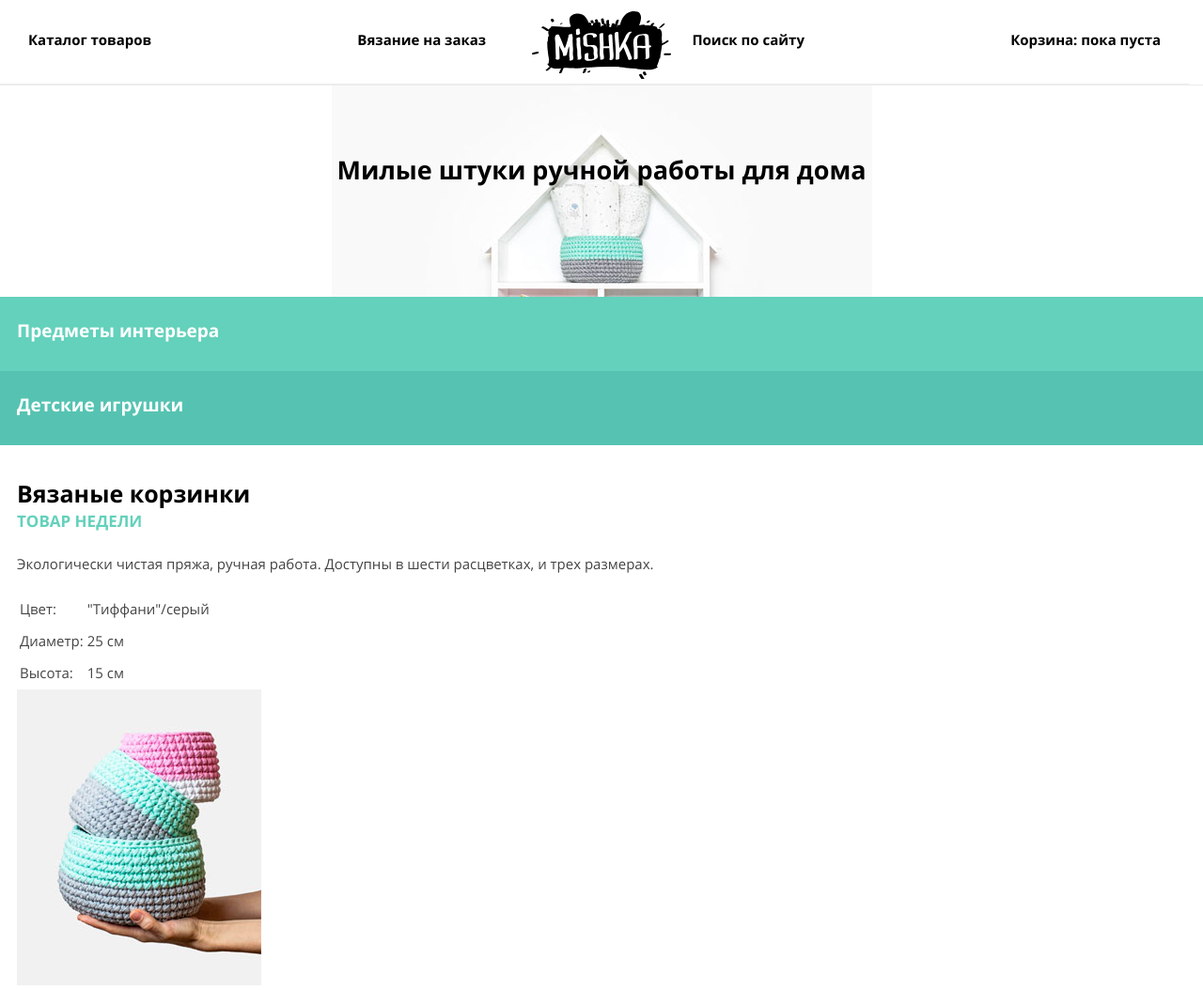
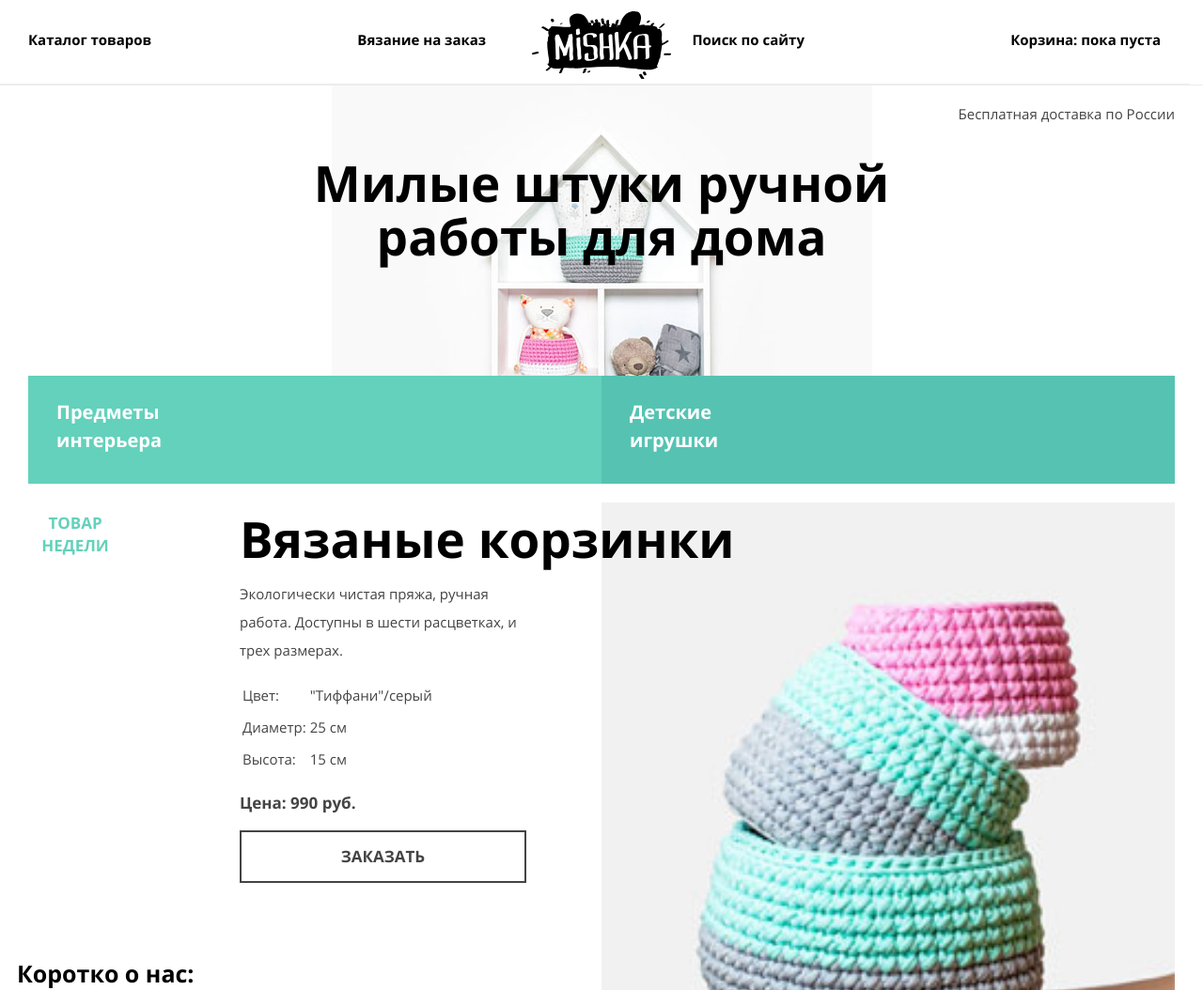
Before and after one commit to miumio/1458863-mishka-20, a plain HTML site: page source/index.html in a window 1280 px wide. Shown: the top 1054 px of the page at 94% size. Drawn offline with nearby package versions, Linux system fonts and the light colour scheme; files that its build step writes are made by us from their sources.

Commit message:
ADD adaptive intro

```diff
--- a/source/index.html
+++ b/source/index.html
@@ -40,13 +40,14 @@
     <main class="page-main">
       <section class="intro">
         <div class="intro__wrapper">
-          <h1 class="intro__title">Милые штуки ручной работы для дома</h1>
+          <h1 class="intro__title">Милые штуки ручной <br>работы для дома</h1>
+          <p class="intro__shipping">Бесплатная доставка по России</p>
           <ul class="intro__nav catalog-nav">
             <li class="catalog-nav__item">
-              <a href="#" class="catalog-nav__link catalog-nav__link--interior">Предметы интерьера</a>
+              <a href="#" class="catalog-nav__link catalog-nav__link--interior">Предметы <br> интерьера</a>
             </li>
             <li class="catalog-nav__item">
-              <a href="#" class="catalog-nav__link catalog-nav__link--toys">Детские игрушки</a>
+              <a href="#" class="catalog-nav__link catalog-nav__link--toys">Детские <br>игрушки</a>
             </li>
           </ul>
         </div>
@@ -54,6 +55,7 @@
       <section class="popular">
         <h2 class="popular__title">Вязаные корзинки</h2>
         <span class="popular__of-the-week">Товар недели</span>
+        <div class="popular__col1">
           <p class="popular__description">
           Экологически чистая пряжа,
           ручная работа. Доступны в шести расцветках, и трех размерах.
@@ -72,9 +74,12 @@
               <td>15 см</td>
             </tr>
           </table>
+          <p class="popular__col2">
             <img src="img/triple-set-mobile@1x.jpg" width="260" height="315" alt="Фото вязаной корзинки">
+          </p>
           <p class="popular__price">Цена: 990 руб.</p>
           <a href="#" class="button">Заказать</a>
+        </div>
       </section>
       <section class="advantages">
         <h2 class="advantages__title">Коротко о нас:</h2>
--- a/source/less/blocks/catalog-nav.less
+++ b/source/less/blocks/catalog-nav.less
@@ -1,6 +1,17 @@
+.catalog-nav {
+  position: relative;
+  @media (min-width: @tablet-width) {
+    display: grid;
+    grid-template-columns: 1fr 1fr;
+    &::before {
+      position: absolute;
+    }
+  }
+}
+
 .catalog-nav__link {
   display: block;
-  padding: 24px 160px 31px 18px;
+  padding: 24px 160px 31px 30px;
   .font(19px; 24px; 700);
   text-decoration: none;
   color: #fff;
@@ -12,4 +23,8 @@
   &--toys {
     background-color: @darkgreen;
   }
+
+  @media (min-width: @tablet-width) {
+    .font (20px; 30px; 700);
+  }
 }
--- a/source/less/blocks/intro.less
+++ b/source/less/blocks/intro.less
@@ -1,4 +1,5 @@
 .intro {
+  position: relative;
   background: url("../img/hero-mobile@1x.jpg") no-repeat top;
 }
 
@@ -6,15 +7,32 @@
   padding-top: 75px;
 }
 
+.intro__shipping {
+  position: absolute;
+  top: 0;
+  right: 30px;
+@media (max-width: @mobile-width) {
+  opacity: 0;
+  }
+}
 .intro__nav {
   .list-reset();
+  @media (min-width: @tablet-width) {
+    margin: 0 30px;
+  }
 }
 
 .intro__title {
+  .font(27px; 30px; 700);
   margin: 0 auto 120px;
-  font-size: 27px;
-  line-height: 30px;
-  font-weight: 700;
+  width: 260px;
   text-align: center;
   color: #000;
+  @media (min-width: @tablet-width) {
+    .font(43px; 50px; 700);
+    width: auto;
+  }
+  @media (min-width: @desktop-width) {
+    .font(53px; 57px; 700);
+  }
 }
--- a/source/less/blocks/popular.less
+++ b/source/less/blocks/popular.less
@@ -1,23 +1,52 @@
 .popular {
+  position: relative;
   padding: 36px 18px;
-  background: url("../img/bg-zigzag-line.svg") no-repeat bottom;
+  @media (max-width: @mobile-width) {
+    background: url("../img/bg-zigzag-line.svg") no-repeat bottom;
+  }
+  @media (min-width: @tablet-width) {
+    display: flex;
+    flex-wrap: wrap;
+    justify-content: space-between;
+    margin: 30px;
+    padding: 0;
+  }
 }
 
 .popular__title {
+  .font(25px; 30px; 700);
   margin: 0;
-  font-size: 25px;
-  line-height: 30px;
   color: #000;
+  width: 70%;
+  @media (min-width: @tablet-width) {
+    .font(43px; 50px; 700);
+  }
+  @media (min-width: @desktop-width) {
+    .font(53px; 57px; 700);
+    position: relative;
+    margin-left: 225px;
+    z-index: 10;
+  }
 }
 
 .popular__of-the-week {
   text-transform: uppercase;
   color: @green;
+  @media (min-width: @tablet-width) {
+    display: block;
+    width: 100px;
+    text-align: center;
+  }
+  @media (min-width: @desktop-width) {
+    position: absolute;
+    top: 0;
+  }
 }
 
 .popular__price,
 .popular__of-the-week {
   .font(17px; 24px; 700);
+  z-index: 100;
 }
 
 .popular__details {
@@ -29,3 +58,28 @@
     text-align: left;
   }
 }
+
+.popular__col1 {
+  @media (min-width: @tablet-width) {
+    width: 50%;
+  }
+  @media (min-width: @desktop-width) {
+    margin-left: 225px;
+    width: 25%;
+  }
+}
+
+.popular__col2 {
+  img {
+    width: 100%;
+  }
+  @media (min-width: @tablet-width) {
+    position: absolute;
+    right: 0;
+    top: 30px;
+    width: 50%;
+  }
+  @media (min-width: @desktop-width) {
+    margin-top: -40px;
+  }
+}
--- a/source/less/blocks/site-list.less
+++ b/source/less/blocks/site-list.less
@@ -39,6 +39,8 @@
 @media (min-width: @tablet-width) and (max-width: @desktop-width) {
   .site-list {
     justify-content: flex-end;
+    z-index: 100;
+
   }
   .site-list__item:nth-child(1), {
     position: absolute;
--- a/source/less/global/variables.less
+++ b/source/less/global/variables.less
@@ -8,6 +8,6 @@
 
 // Viewports
 
+@desktop-width: 1150px;
 @tablet-width: 770px;
-@desktop-width: 1150px;
 @mobile-width: 769px;
```
Lines whose indentation alone changed are shown as unchanged.
